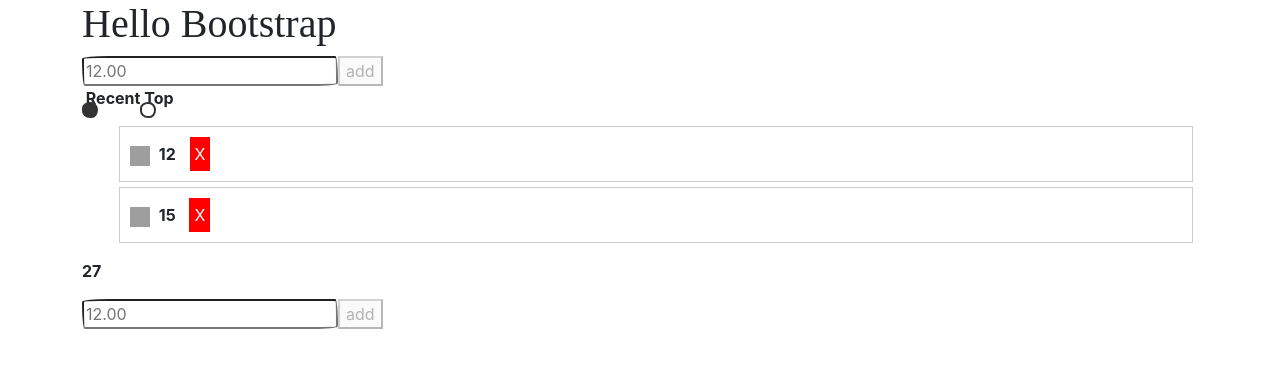
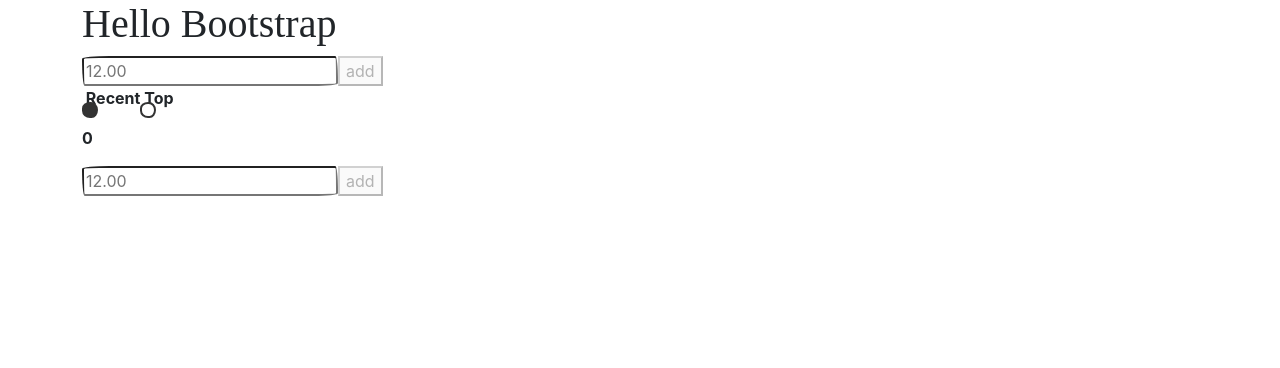
Before and after one commit to heg-web/labo-bfritscher, a Vue app: page / in a window 1280 px wide. Shown: the top 368 px of the page. Built offline with nearby package versions, Linux system fonts and the light colour scheme; grey boxes are pictures that could not be loaded; a web font is replaced by a local one.

Commit message:
feat: persistence avec localStorage et JSON

```diff
--- a/src/App.vue
+++ b/src/App.vue
@@ -29,15 +29,27 @@
     }
 }
 */
+
+const LOCAL_STORAGE_KEY = "myapp-donations";
+
 export default {
     components: {
         DonationItem,
         DonationAdd
     },
     data() {
+        let donations = localStorage.getItem(LOCAL_STORAGE_KEY);
+        if (donations) {
+            try {
+                donations = JSON.parse(donations);
+            } catch (e) {
+                donations = [];
+            }
+        }
+
         return {
             sortType: "recent",
-            donations: [createDonation(12, "This is a comment"), createDonation(15)]
+            donations: donations || []
         };
     },
     computed: {
@@ -66,6 +78,17 @@
             //if (index !== -1) {
             this.donations.splice(index, 1);
             //}
+        },
+        save() {
+            localStorage.setItem(LOCAL_STORAGE_KEY, JSON.stringify(this.donations));
+        }
+    },
+    watch: {
+        donations: {
+            handler() {
+                this.save();
+            },
+            deep: true
         }
     }
 };
```
